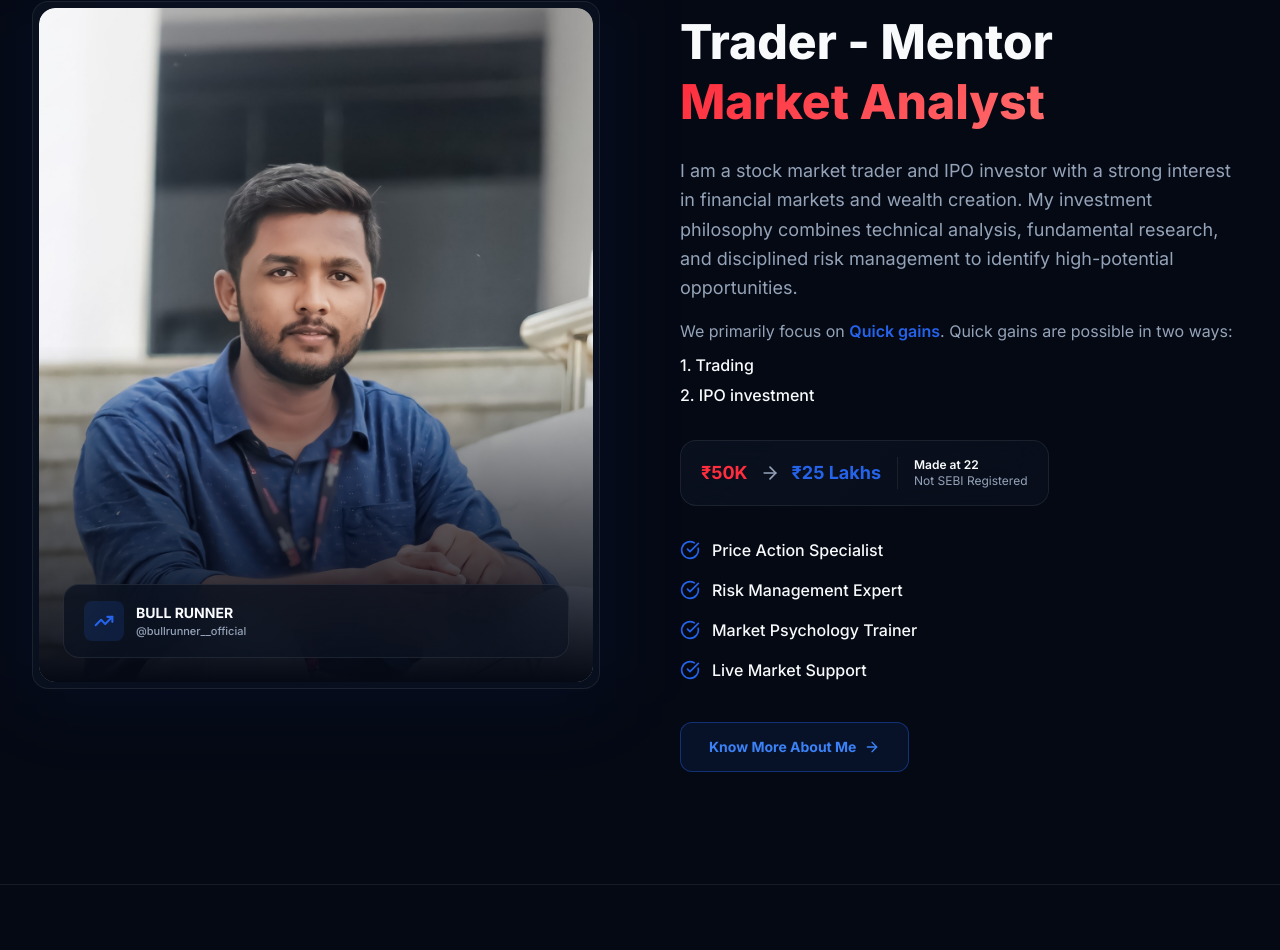
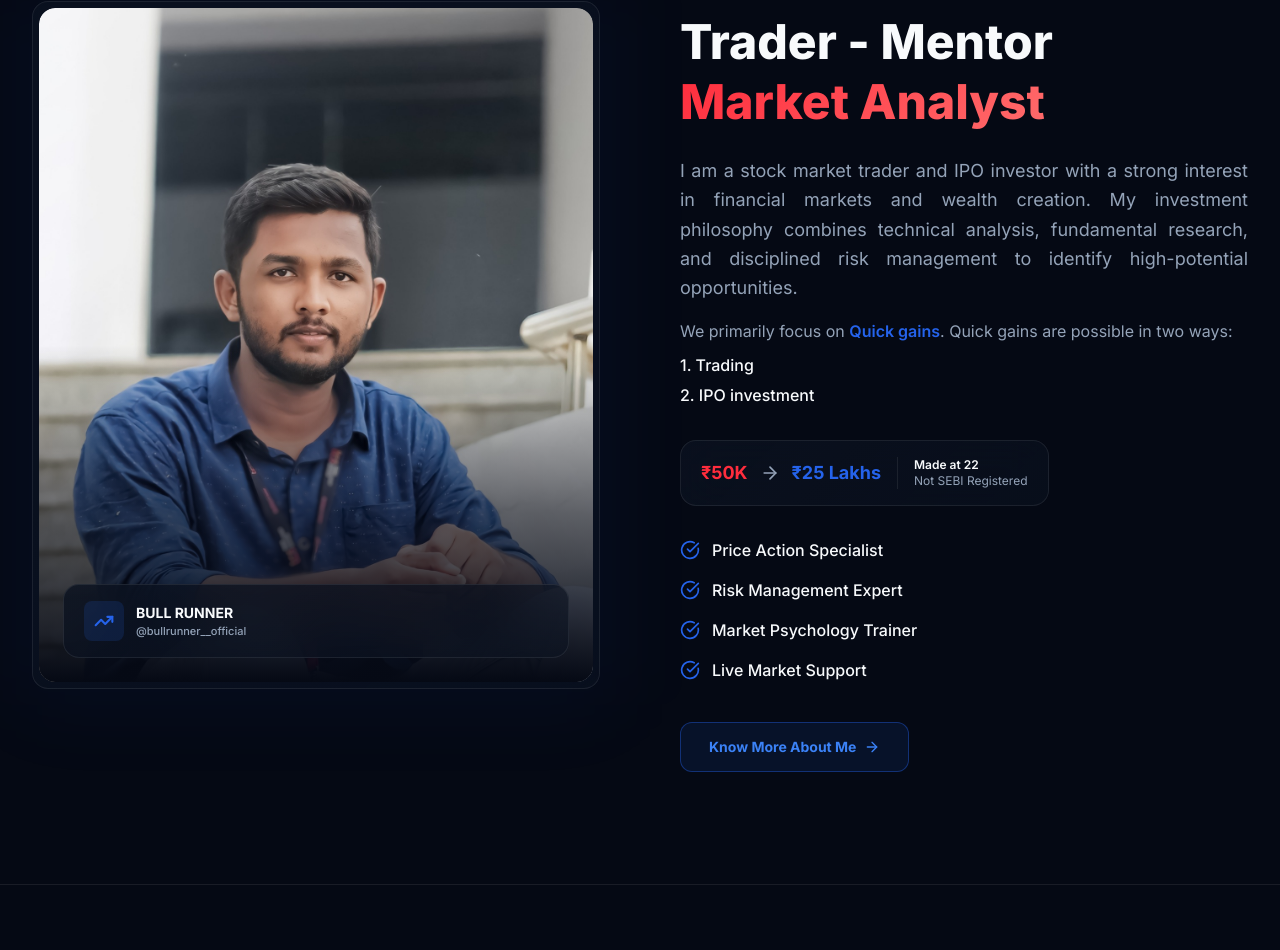
Before and after one commit to bullrunnerofficial/bull-runner-Official, a Next.js app: page / in a window 1280 px wide. Shown: the part 1413-2363 px from the top of the page. Built offline with nearby package versions, Linux system fonts and the light colour scheme.

Commit message:
Update About.tsx

```diff
--- a/src/components/About.tsx
+++ b/src/components/About.tsx
@@ -110,7 +110,7 @@ export default function About() {
           </h2>
 
           {/* Main Paragraph */}
-          <p className="text-text-muted text-lg leading-relaxed mb-4">
+          <p className="text-text-muted text-lg leading-relaxed mb-4 text-justify [text-align-last:left]">
             I am a stock market trader and IPO investor with a strong interest
             in financial markets and wealth creation. My investment philosophy
             combines technical analysis, fundamental research, and disciplined
```
